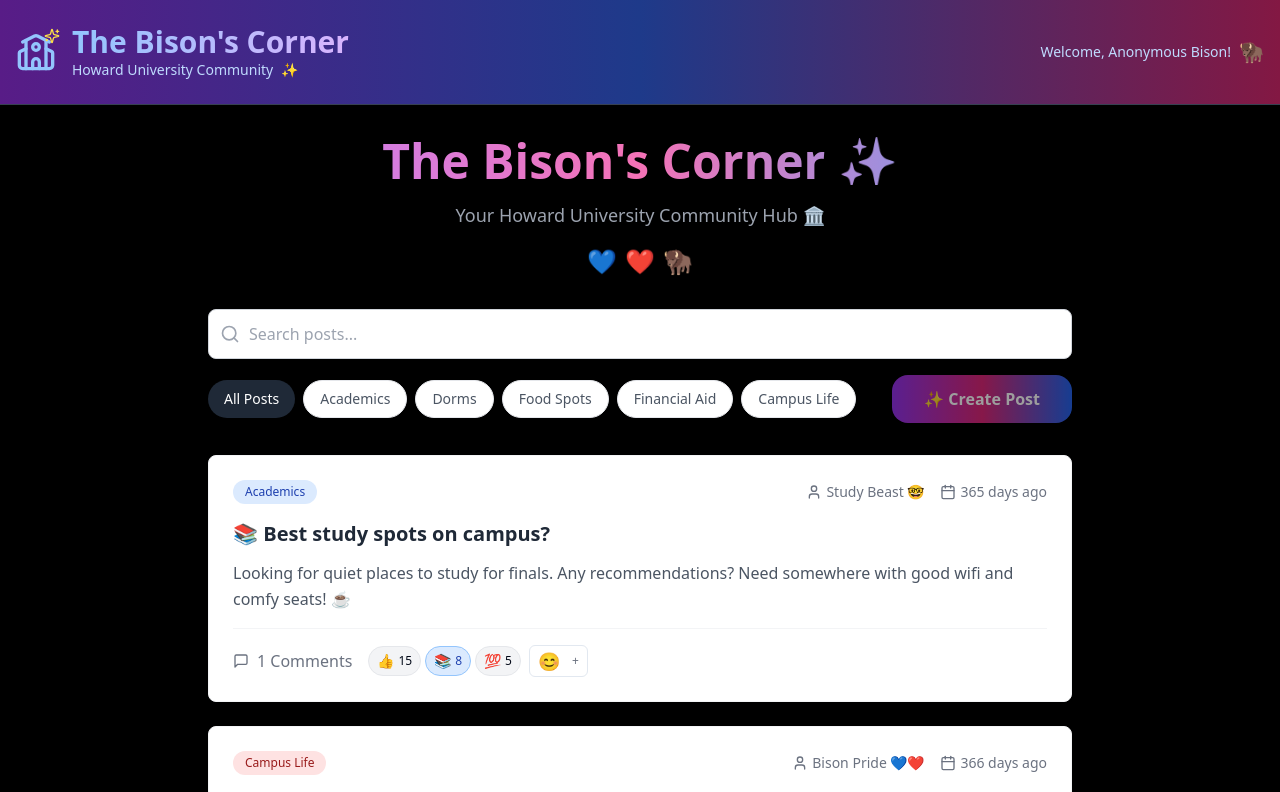
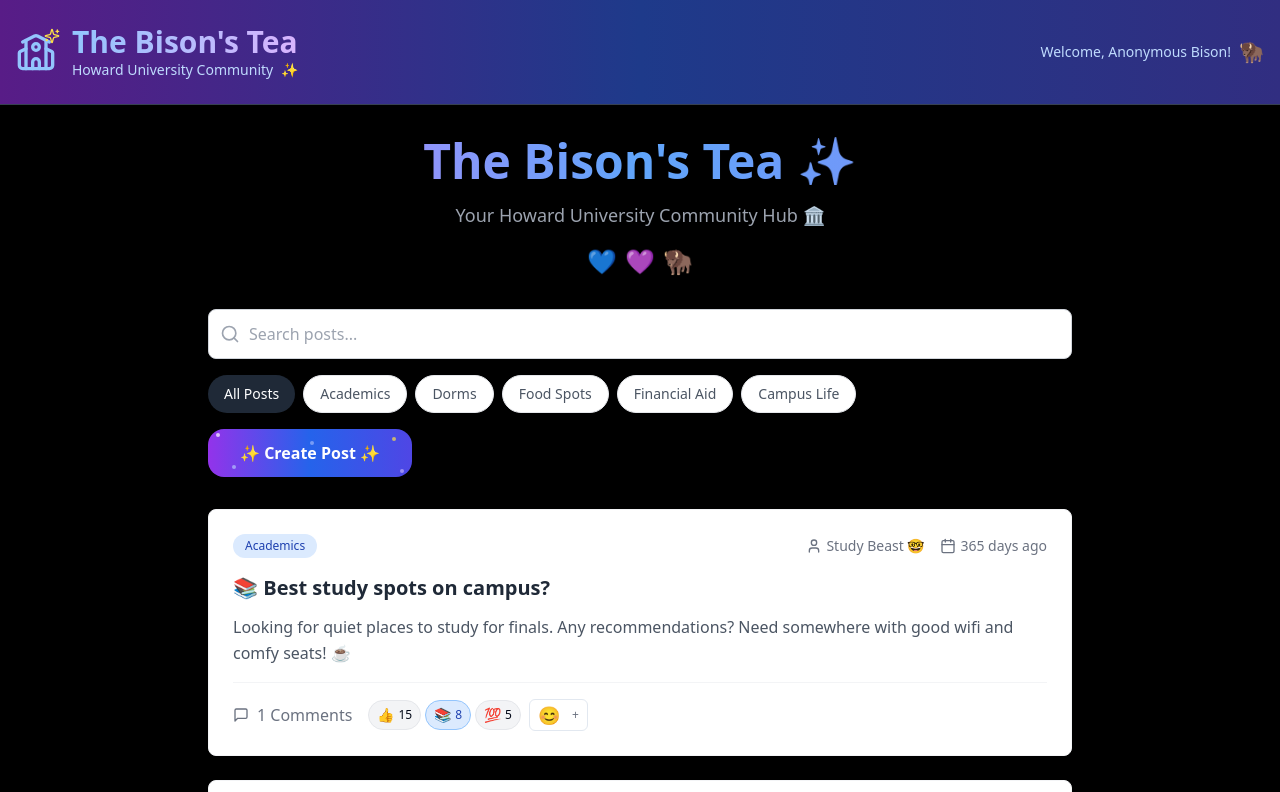
Before and after one commit to giliaddawite/bison-hub-cornerstone-build, a React (Vite) app: page / in a window 1280 px wide. Shown: the top 792 px of the page. Built offline with nearby package versions, Linux system fonts and the light colour scheme.

Commit message:
Refactor: Update app theme and UI elements
- Renamed the app to "The Bison's Tea".
- Modified the "Create Post" button to have a princess-themed design.
- Removed the pink color from the color scheme.

```diff
--- a/src/components/CommentSection.tsx
+++ b/src/components/CommentSection.tsx
@@ -98,7 +98,7 @@ const CommentSection = ({ comments, onAddComment }: CommentSectionProps) => {
             <button
               type="submit"
               disabled={!newComment.trim()}
-              className="bg-gradient-to-r from-purple-600 to-pink-600 text-white px-6 py-2 rounded-xl font-medium hover:from-purple-700 hover:to-pink-700 disabled:from-gray-600 disabled:to-gray-600 disabled:cursor-not-allowed transition-all duration-200 shadow-lg"
+              className="bg-gradient-to-r from-purple-600 to-blue-600 text-white px-6 py-2 rounded-xl font-medium hover:from-purple-700 hover:to-blue-700 disabled:from-gray-600 disabled:to-gray-600 disabled:cursor-not-allowed transition-all duration-200 shadow-lg"
             >
               💬 Comment
             </button>
--- a/src/components/CreatePost.tsx
+++ b/src/components/CreatePost.tsx
@@ -197,7 +197,7 @@ const CreatePost = ({ onCreatePost, onCancel }: CreatePostProps) => {
             <button
               type="submit"
               disabled={!title.trim() || !content.trim()}
-              className="px-6 py-3 bg-gradient-to-r from-purple-600 to-pink-600 text-white rounded-xl font-semibold hover:from-purple-700 hover:to-pink-700 disabled:from-gray-600 disabled:to-gray-600 disabled:cursor-not-allowed transition-all duration-200 shadow-lg hover:shadow-xl"
+              className="px-6 py-3 bg-gradient-to-r from-purple-600 to-blue-600 text-white rounded-xl font-semibold hover:from-purple-700 hover:to-blue-700 disabled:from-gray-600 disabled:to-gray-600 disabled:cursor-not-allowed transition-all duration-200 shadow-lg hover:shadow-xl"
             >
               🚀 Create Post
             </button>
--- a/src/components/Header.tsx
+++ b/src/components/Header.tsx
@@ -3,7 +3,7 @@ import { School, Sparkles } from 'lucide-react';
 
 const Header = () => {
   return (
-    <header className="bg-gradient-to-r from-purple-900 via-blue-900 to-pink-900 text-white shadow-2xl border-b border-gray-700">
+    <header className="bg-gradient-to-r from-purple-900 via-blue-900 to-indigo-900 text-white shadow-2xl border-b border-gray-700">
       <div className="container mx-auto px-4 py-6">
         <div className="flex items-center justify-between">
           <div className="flex items-center space-x-4">
@@ -13,7 +13,7 @@ const Header = () => {
             </div>
             <div>
               <h1 className="text-3xl font-bold bg-gradient-to-r from-blue-300 to-purple-300 bg-clip-text text-transparent">
-                The Bison's Corner
+                The Bison's Tea
               </h1>
               <p className="text-blue-200 text-sm flex items-center space-x-2">
                 <span>Howard University Community</span>
--- a/src/pages/Index.tsx
+++ b/src/pages/Index.tsx
@@ -153,13 +153,13 @@ const Index = () => {
 
       <main className="container mx-auto px-4 py-8 max-w-4xl">
         <div className="mb-8 text-center">
-          <h1 className="text-5xl font-bold bg-gradient-to-r from-purple-400 via-pink-400 to-blue-400 bg-clip-text text-transparent mb-4">
-            The Bison's Corner ✨
+          <h1 className="text-5xl font-bold bg-gradient-to-r from-purple-400 via-blue-400 to-indigo-400 bg-clip-text text-transparent mb-4">
+            The Bison's Tea ✨
           </h1>
           <p className="text-gray-400 text-lg">Your Howard University Community Hub 🏛️</p>
           <div className="mt-4 flex justify-center space-x-2">
             <span className="text-2xl">💙</span>
-            <span className="text-2xl">❤️</span>
+            <span className="text-2xl">💜</span>
             <span className="text-2xl">🦬</span>
           </div>
         </div>
@@ -174,9 +174,19 @@ const Index = () => {
             />
             <button
               onClick={() => setShowCreatePost(true)}
-              className="bg-gradient-to-r from-purple-600 via-pink-600 to-blue-600 text-white px-8 py-3 rounded-2xl font-bold hover:from-purple-700 hover:via-pink-700 hover:to-blue-700 transition-all duration-300 shadow-lg hover:shadow-2xl transform hover:scale-105 animate-pulse"
+              className="relative bg-gradient-to-r from-purple-600 via-blue-600 to-indigo-600 text-white px-8 py-3 rounded-2xl font-bold hover:from-purple-700 hover:via-blue-700 hover:to-indigo-700 transition-all duration-300 shadow-lg hover:shadow-2xl transform hover:scale-105 overflow-hidden group"
             >
-              ✨ Create Post
+              <div className="absolute inset-0 bg-gradient-to-r from-purple-400 via-blue-400 to-indigo-400 opacity-0 group-hover:opacity-20 transition-opacity duration-300"></div>
+              <div className="absolute top-0 left-0 w-full h-full">
+                <div className="absolute top-1 left-2 w-1 h-1 bg-white rounded-full animate-pulse opacity-80"></div>
+                <div className="absolute top-2 right-4 w-1 h-1 bg-yellow-300 rounded-full animate-pulse delay-150"></div>
+                <div className="absolute bottom-2 left-6 w-1 h-1 bg-blue-200 rounded-full animate-pulse delay-300"></div>
+                <div className="absolute bottom-1 right-2 w-1 h-1 bg-purple-200 rounded-full animate-pulse delay-500"></div>
+                <div className="absolute top-3 left-1/2 w-1 h-1 bg-indigo-200 rounded-full animate-pulse delay-700"></div>
+              </div>
+              <span className="relative z-10 flex items-center space-x-2">
+                <span>✨ Create Post ✨</span>
+              </span>
             </button>
           </div>
         </div>
```
